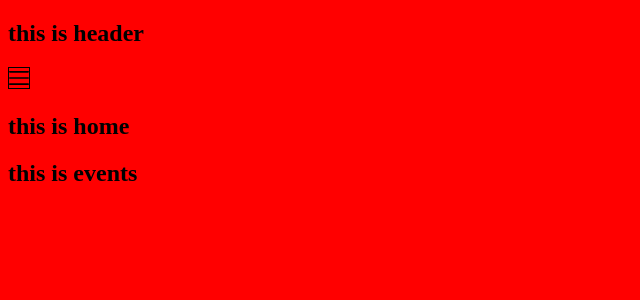
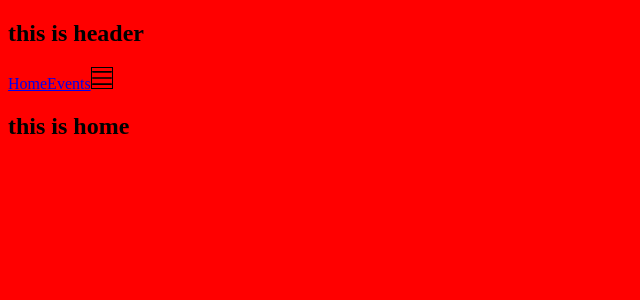
Before and after one commit to fac-14/Brickworks-Tollington_Project, a React (Vite) app: page / in a window 1280 px wide. Shown: the top 300 px of the page, without its empty margins (0-640 px from the left). Built offline with nearby package versions, Linux system fonts and the light colour scheme.

Commit message:
set up routes to home and events

```diff
--- a/package.json
+++ b/package.json
@@ -29,6 +29,7 @@
     "pg": "^7.4.3",
     "react": "^16.5.2",
     "react-dom": "^16.5.2",
+    "react-router-dom": "^4.3.1",
     "serve-static": "^1.13.2"
   },
   "devDependencies": {
--- a/src/components/App.js
+++ b/src/components/App.js
@@ -1,6 +1,6 @@
 import React from 'react';
 // import { render } from 'react-dom';
-
+import { Route, Switch } from 'react-router-dom'
 import Home from './pages/home';
 import Events from './pages/events';
 import Nav from './mainPageComponents/header';
@@ -9,8 +9,10 @@ const App = () => {
   return (
     <div>
       <Nav />
-      <Home />
-      <Events />
+      <Switch>
+        <Route exact path='/' component= { Home } />
+        <Route path='/events' component= { Events } />
+      </Switch>
     </div>
   );
 };
--- a/src/components/mainPageComponents/header.js
+++ b/src/components/mainPageComponents/header.js
@@ -4,8 +4,10 @@ import './style.css';
 
 const Nav = () => (
   <div>
-  <h2>this is header</h2>
-  <img className="menuImg" src={menuImg}/>
+    <h2>this is header</h2>
+    <a href='/'>Home</a>
+    <a href='/events'>Events</a>
+    <img className="menuImg" src={ menuImg }/>
   </div>
 )
 
--- a/src/index.js
+++ b/src/index.js
@@ -1,6 +1,12 @@
 
 import React from 'react';
-import { render } from 'react-dom';
+// import { render } from 'react-dom';
+import ReactDOM from 'react-dom';
 import App from './components/App';
+import { BrowserRouter } from 'react-router-dom';
 
-render(<App/>, document.getElementById('root'));
+ReactDOM.render((
+  <BrowserRouter>
+    <App />
+  </BrowserRouter>
+), document.getElementById('root'))
```
Also changed, not shown: 1 other file (tests, documents, lock files or other folders).
